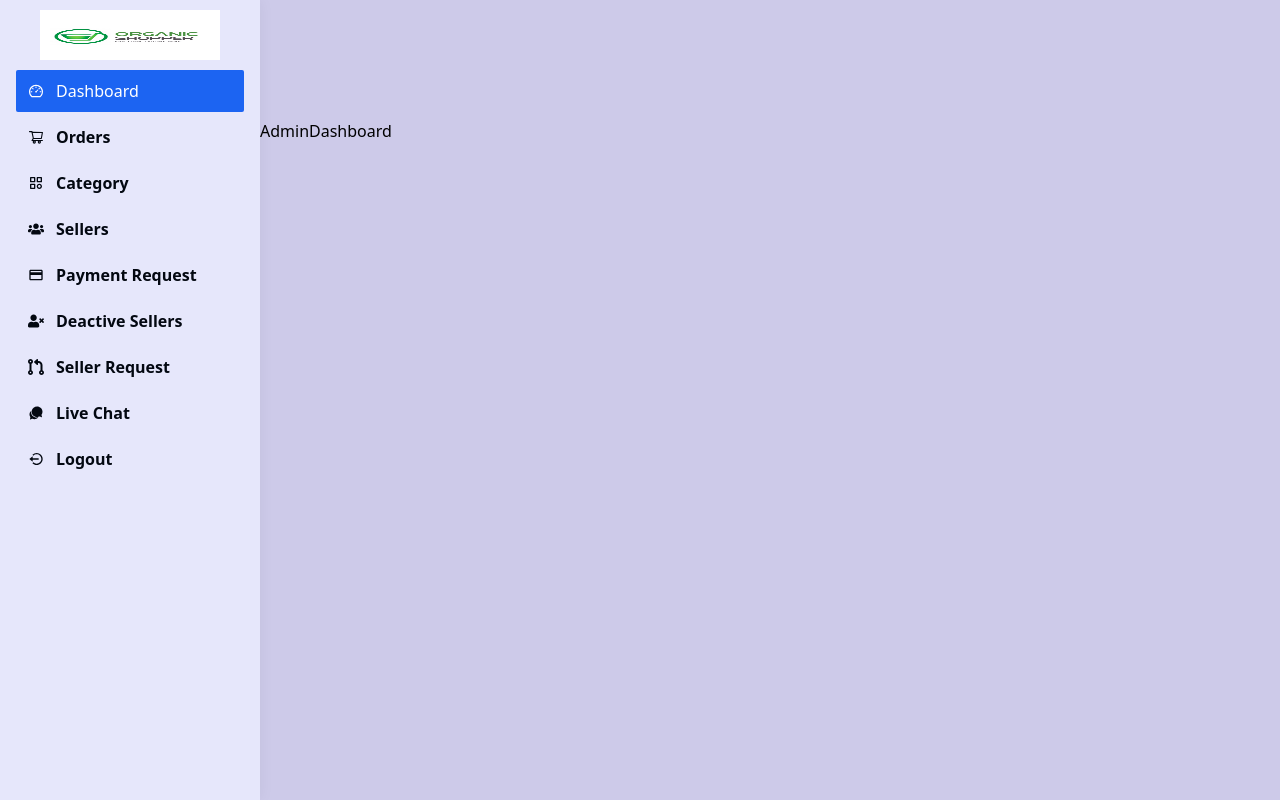
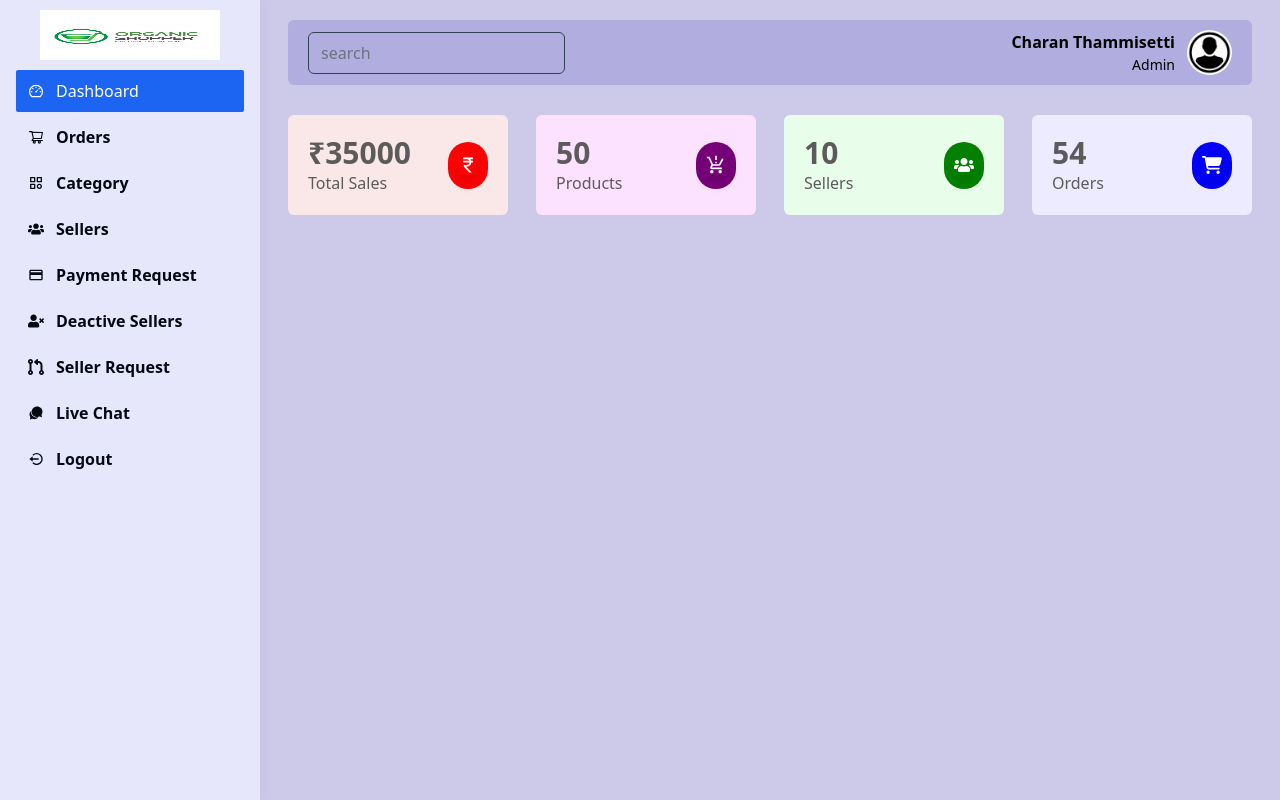
Before and after one commit to Cherrytan200/Organic-Website, a React (Vite) app in the folder Frontend/: page /admin/dashboard in a window 1280 px wide. Built offline with nearby package versions, Linux system fonts and the light colour scheme.

Commit message:
Sidebar and Header

```diff
--- a/Frontend/src/layout/Header.jsx
+++ b/Frontend/src/layout/Header.jsx
@@ -1,6 +1,35 @@
 
-export default function Header() {
+import PropTypes from 'prop-types';
+import { FaList } from 'react-icons/fa';
+
+export default function Header({showSidebar,setShowSidebar}) {
   return (
-    <div>Header</div>
+    <div className="fixed top-0 left-0 w-full py-5 px-2 lg:px-7 z-40">
+      <div className="ml-0 lg:ml-[260px] rounded-md h-[65px] flex justify-between items-center bg-[#b1addf] px-5 transition-all">
+        <div onClick={()=>setShowSidebar(!showSidebar)} className='w-[35px] flex lg:hidden h-[35px] rounded-sm bg-indigo-500 shadow-lg hover:shadow-indigo-500/50 justify-center items-center cursor-pointer'>
+          <span><FaList/></span>
+        </div>
+        <div className='hidden sm:block'>
+          <input type="text" className='px-3 py-2 outline-none border bg-transparent border-slate-700 rounded-md text-[#423d72] focus:border-indigo-500 overflow-hidden' name='search' placeholder='search'/>
+        </div>
+        <div className='flex justify-center items-center gap-8 relative'>
+          <div className='flex justify-center items-center'>
+            <div className='flex justify-center items-center gap-3'>
+              <div className='flex justify-center items-center flex-col text-end'>
+                <h2 className='text-md font-bold'>Charan Thammisetti</h2>
+                <span className='text-[14px] w-full font-normal'>Admin</span>
+              </div>
+              <img className='w-[45px] h-[45px] rounded-full overflow-hidden' src='../../public/Images/admin.jpeg' alt=''/>
+            </div>
+          </div>
+
+        </div>
+      </div>
+    </div>
   )
 }
+
+Header.propTypes = {
+  showSidebar: PropTypes.bool.isRequired,
+  setShowSidebar: PropTypes.func.isRequired,
+};
--- a/Frontend/src/layout/MainLayout.jsx
+++ b/Frontend/src/layout/MainLayout.jsx
@@ -1,12 +1,15 @@
 import { Outlet } from 'react-router-dom'
 import Header from './Header.jsx';
 import Sidebar from './Sidebar.jsx';
+import { useState } from 'react';
 
 export default function MainLayout() {
+  const [showSidebar,setShowSidebar]=useState(false);
+
   return (
     <div className='bg-[#cdcae9] w-full min-h-screen'>
-      <Header/>
-      <Sidebar/>
+      <Header showSidebar={showSidebar} setShowSidebar={setShowSidebar}/>
+      <Sidebar showSidebar={showSidebar} setShowSidebar={setShowSidebar}/>
       <div className='ml-0 lg:ml-[260px] pt-[95px] transition-all'>
         <Outlet/>
       </div>
--- a/Frontend/src/layout/Sidebar.jsx
+++ b/Frontend/src/layout/Sidebar.jsx
@@ -2,9 +2,9 @@ import { useEffect, useState } from "react";
 import { Link,useLocation } from "react-router-dom";
 import { getNav } from "../navigation";
 import { BiLogOutCircle } from "react-icons/bi";
+import PropTypes from 'prop-types';
 
-
-export default function Sidebar() {
+export default function Sidebar({showSidebar,setShowSidebar}) {
   const pathName=useLocation();
   const [allNav,setAllNav]=useState([]);
   useEffect(()=>{
@@ -15,10 +15,10 @@ export default function Sidebar() {
   console.log(allNav);
   return (
     <div>
-      <div>
+      <div onClick={()=>setShowSidebar(false)} className={`fixed duration-200 ${!showSidebar ? 'invisible':'visible'} w-screen h-screen bg-[#93bbde80] top-0 left-0 z-10`}>
 
       </div>
-      <div className={`w-[260px] fixed bg-[#e6e7fb] z-50 top-0 h-screen shadow-[0_0_15px_0_rgb(34_41_47_/_5%)] transition-all`}>
+      <div className={`w-[260px] fixed bg-[#e6e7fb] z-50 top-0 h-screen shadow-[0_0_15px_0_rgb(34_41_47_/_5%)] transition-all ${showSidebar ? 'left-0':'-left-[260px] lg:left-0'}`}>
         <div className='h-[70px] flex justify-center items-center'>
           <Link to='/' className="w-[180px] h-[50px]">
             <img className="w-full h-full" src="../../public/Images/Logo2.jpg" alt="Logo"/>
@@ -48,3 +48,8 @@ export default function Sidebar() {
     </div>
   )
 }
+
+Sidebar.propTypes = {
+  showSidebar: PropTypes.bool.isRequired,
+  setShowSidebar: PropTypes.func.isRequired,
+};
--- a/Frontend/src/views/admin/AdminDashboard.jsx
+++ b/Frontend/src/views/admin/AdminDashboard.jsx
@@ -1,6 +1,58 @@
+import { MdCurrencyRupee } from "react-icons/md";
+import { MdProductionQuantityLimits } from "react-icons/md";
+import { FaUsers } from "react-icons/fa";
+import { FaCartShopping } from "react-icons/fa6";
 
 export default function AdminDashboard() {
   return (
-    <div>AdminDashboard</div>
+    <div className="px-2 md:px-7 py-5">
+      <div className="w-full grid grid-cols-1 sm:grid-cols-2 md:grid-cols-2 lg:grid-cols-4 gap-7">
+
+        {/* 1 */}
+        <div className="flex justify-between items-center p-5 bg-[#fae8e8] rounded-md gap-3">
+          <div className="flex flex-col justify-start items-start text-[#5c5a5a]">
+                <h2 className="text-3xl font-bold">&#8377;35000</h2>
+                <span className="text-md font-medium">Total Sales</span>
+          </div>
+          <div className="w-[40px] h-[47px] rounded-full bg-[#fa0305] flex justify-center items-center text-xl">
+            <MdCurrencyRupee className="text-white shadow-lg" />
+          </div>
+        </div>
+
+        {/* 2 */}
+        <div className="flex justify-between items-center p-5 bg-[#fde2ff] rounded-md gap-3">
+          <div className="flex flex-col justify-start items-start text-[#5c5a5a]">
+                <h2 className="text-3xl font-bold">50</h2>
+                <span className="text-md font-medium">Products</span>
+          </div>
+          <div className="w-[40px] h-[47px] rounded-full bg-[#760077] flex justify-center items-center text-xl">
+            <MdProductionQuantityLimits className="text-white shadow-lg" />
+          </div>
+        </div>
+
+        {/* 3 */}
+        <div className="flex justify-between items-center p-5 bg-[#e9feea] rounded-md gap-3">
+          <div className="flex flex-col justify-start items-start text-[#5c5a5a]">
+                <h2 className="text-3xl font-bold">10</h2>
+                <span className="text-md font-medium">Sellers</span>
+          </div>
+          <div className="w-[40px] h-[47px] rounded-full bg-[#038000] flex justify-center items-center text-xl">
+            <FaUsers className="text-white shadow-lg" />
+          </div>
+        </div>
+
+        {/* 4 */}
+        <div className="flex justify-between items-center p-5 bg-[#ecebff] rounded-md gap-3">
+          <div className="flex flex-col justify-start items-start text-[#5c5a5a]">
+                <h2 className="text-3xl font-bold">54</h2>
+                <span className="text-md font-medium">Orders</span>
+          </div>
+          <div className="w-[40px] h-[47px] rounded-full bg-[#0200f8] flex justify-center items-center text-xl">
+            <FaCartShopping className="text-white shadow-lg" />
+          </div>
+        </div>
+
+      </div>
+    </div>
   )
 }
```
